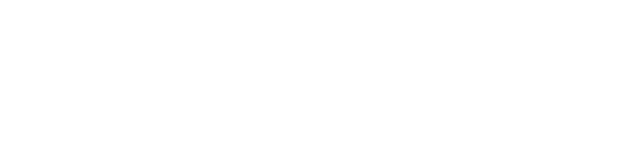
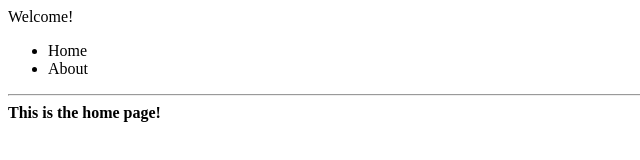
Before and after one commit to andresn-su/html-imports, a plain HTML site: page index.html in a window 1280 px wide. Shown: the whole page, without its empty margins (0-640 px from the left). Drawn offline with Linux system fonts and the light colour scheme.

Commit message:
created the include tool

```diff
--- a/index.html
+++ b/index.html
@@ -7,6 +7,7 @@
     <title>Document</title>
 </head>
 <body>
+    <app-include src="src/home"></app-include>
 
     <script src="./index.js"></script>
 </body>
--- a/index.js
+++ b/index.js
@@ -0,0 +1,50 @@
+/**
+ * Executes the scripts inside each component, marked with the 'inComponent' attribute
+ */
+function loadExtraScripts()
+{
+    let allScripts = Array.from(document.querySelectorAll('script[inComponent]'));
+    allScripts.forEach(script => {
+        eval(script.textContent);
+        script.remove();
+    });
+}
+
+/**
+ * Imports HTML components
+ * @returns void
+ */
+function importFiles()
+{
+    let req = new XMLHttpRequest;
+    let components = Array.from(document.querySelectorAll('app-include'));
+
+    if (!components.length) return;
+
+    // Importing and showing components
+    components.forEach(c => {
+        let src = c.getAttribute('src');
+        let file = src.split('.html').length === 2 ? src : src + ".html";
+        req.open("GET", file);
+        req.responseType = 'text/html';
+
+        // Shows the components
+        req.onload = () => {
+            if (req.readyState === req.DONE && req.status == 200) {
+                let div = document.createElement('div');
+                c.parentElement.insertBefore(div, c);
+                div.innerHTML = req.response;
+                c.remove();
+
+                importFiles();
+                loadExtraScripts();
+            } else {
+                console.error("source not found");
+            }
+        }
+
+        req.send();
+    });
+}
+
+importFiles();
--- a/src/home.html
+++ b/src/home.html
@@ -1 +1,4 @@
+Welcome!
+<app-include src="src/navbar.html"></app-include>
+<hr>
 <strong>This is the home page!</strong>
--- /dev/null
+++ b/src/navbar.html
@@ -0,0 +1,8 @@
+<ul>
+    <li>Home</li>
+    <li>About</li>
+</ul>
+
+<script inComponent>
+    console.log('hey!');
+</script>
```
